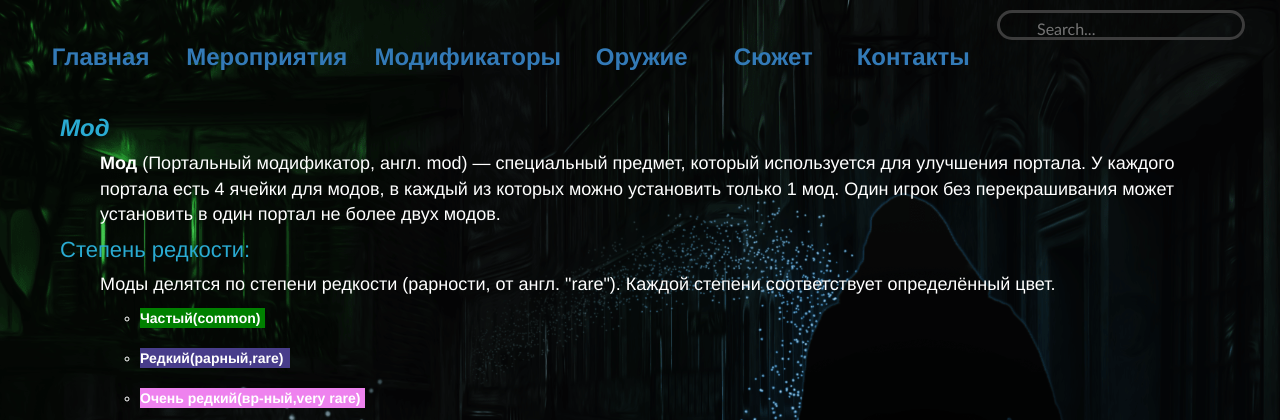
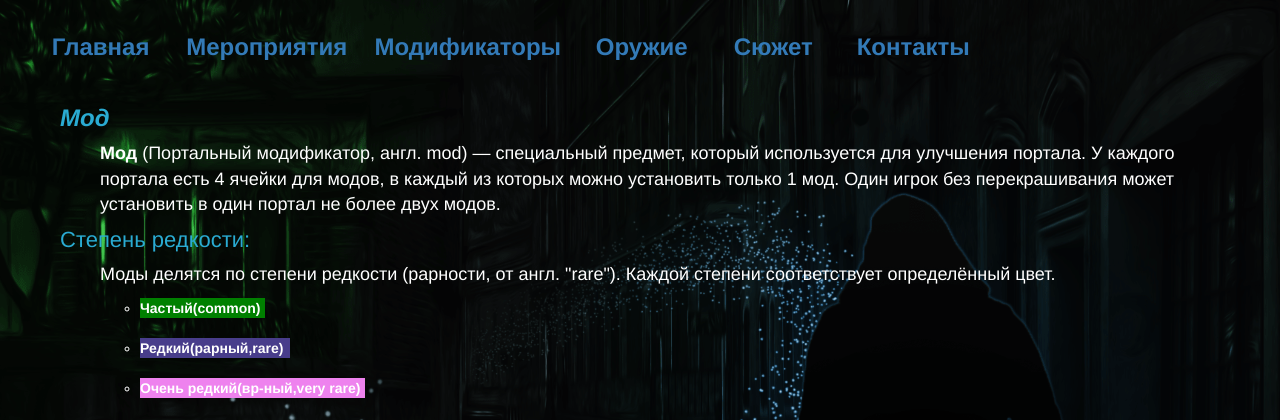
Before and after one commit to b0ndue11e/ingr, a Django app: template templates/mods.html in a window 1280 px wide; the page is wider, and only the part inside the window is pictured. Shown: the top 420 px of that part. Run offline with Django 3.2, Linux system fonts and the light colour scheme; the template is opened without the code that fills it, so the values that code supplies are empty; some libraries are stand-ins or nearby versions.

Commit message:
redacted some templates

```diff
--- a/mods/models.py
+++ b/mods/models.py
@@ -1,13 +1,15 @@
 from django.db import models
+
 
 class Mod(models.Model):
     name = models.CharField(max_length=200, unique=True, help_text='Название модификатора')
-    short_name = models.CharField(max_length=10, unique=True,help_text='Короткое описание')
+    short_name = models.CharField(max_length=10, unique=True, help_text='Короткое описание')
     descriprion = models.TextField(help_text='Полное, или доступное, описания предмета или его действия')
     common = models.CharField(max_length=5, blank=True, help_text='Степень воздействия если предмет очень частый ')
     rare = models.CharField(max_length=50, blank=True, help_text='Степень воздействия если предмет редкий')
     very_rare = models.CharField(max_length=50, blank=True, help_text='Степень воздействия если предмет очень редкий')
     image = models.ImageField(upload_to='mods/')
+
 
 class Instruction(models.Model):
     name = models.CharField(max_length=255)
--- a/templates/base.html
+++ b/templates/base.html
@@ -22,16 +22,6 @@
     </style>
   </head>
   <body>
-    <div id="searhcfield">
-    <form action="" method="post" id="search-block-form">
-      <div class="form-item">
-        <input type="text" name="" value="" maxlength="128" placeholder="Search...">
-      </div>
-      <div class="form-actions">
-        <input type="submit" name="op" value="Поиск" class="form-submit">
-      </div>
-    </form>
-    </div>
       <div class="someheader">
           <ul id="navbar">
             <table id="headerlinks">
--- a/templates/mods.html
+++ b/templates/mods.html
@@ -35,7 +35,7 @@
         <tbody>
       {% for mod in mods_list %}
       <tr>
-          <td style="font-size: 20px; font-weight: bold; text-align: center"><a>{{ mod.name }}</a></td>
+          <td style="font-size: 20px; font-weight: bold; text-align: center">{{ mod.name }}</td>
           <td style="font-size: 20px; font-weight: bold; text-align: center">{{ mod.short_name }}</td>
           <td style="font-size: 18px">{{ mod.descriprion }}</td>
           <td style="text-align: center">{{ mod.common }}</td>
```
